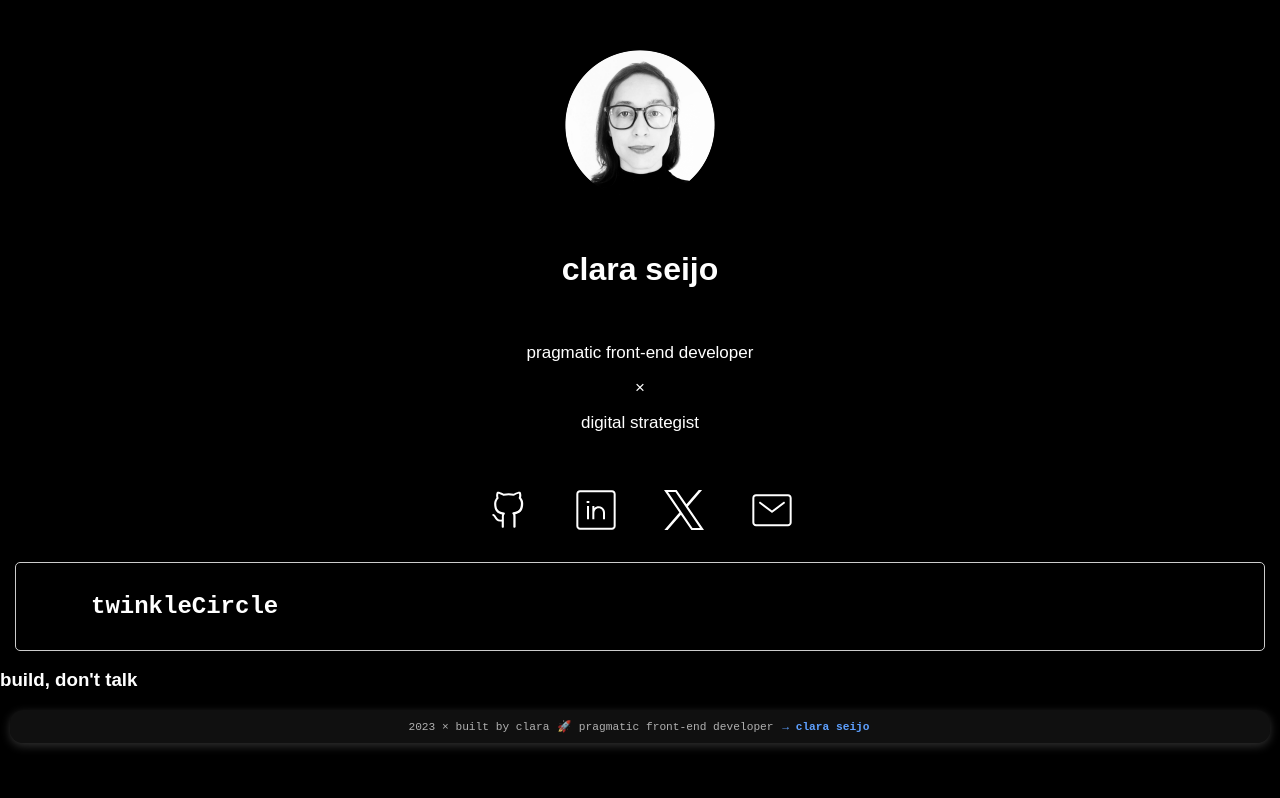
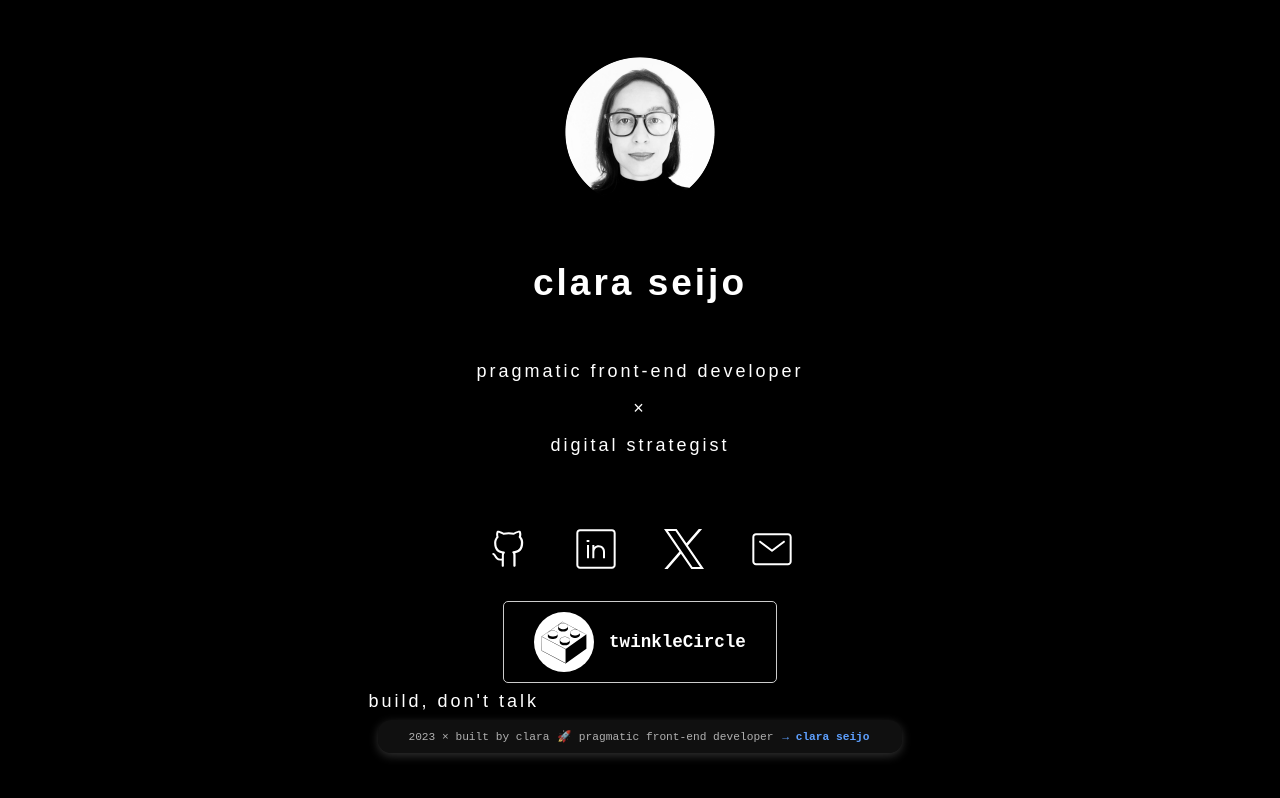
Before and after one commit to clasei/clara, a React (Create React App) app: page / in a window 1280 px wide. Built offline with nearby package versions, Linux system fonts and the light colour scheme.

Commit message:
style updated

```diff
--- a/src/App.css
+++ b/src/App.css
@@ -10,7 +10,11 @@ body {
   display: flex;
   flex-direction: column;
   align-items: center;
+  justify-content: center;
+  flex-wrap: wrap;
   padding: 2rem;
+  height: 100vh;
+  box-sizing: border-box;
 }
 
 a {
--- a/src/components/Header/Header.css
+++ b/src/components/Header/Header.css
@@ -3,6 +3,7 @@
     flex-direction: column;
     align-items: center;
     padding: 50px;
+    margin-bottom: 15px;
     background-color: #000;
     color: #fff;
     justify-content: center;
@@ -17,13 +18,15 @@
 }
 
 h1 {
-    font-size: 32px;
+    font-size: 37px;
+    letter-spacing: 3px;
     padding: 15px;
     padding-bottom: 25px;
 }
 
 p {
-    font-size: 17px;
-    font-weight: lighter;
+    font-size: 18px;
+    letter-spacing: 3px;
+    font-weight: 350;
     line-height: 1px;
 }
--- a/src/components/ProjectLinks/ProjectLinks.css
+++ b/src/components/ProjectLinks/ProjectLinks.css
@@ -1,11 +1,19 @@
 .project-card {
+    display: flex;
+    flex-direction: column;
+    justify-content: center;
+    align-items: center;
+    height: auto;
+    max-width: 50%;
     border: 1px solid #ccc;
-    margin: 15px;
+    margin: 15px auto;
+    gap: 3rem;
     border-radius: 5px;
     transition: all 0.3s;
     cursor: pointer;
     box-shadow: 2px 2px 5px rgba(0,0,0,0.1);
     font-family: 'Courier New', monospace;
+    font-size: 15px;
 }
 
 .project-card:hover {
@@ -19,14 +27,16 @@
 }
 
 .project-logo {
+    padding: 5px;
     width: 50px;
     height: 50px;
     border-radius: 50%;
     margin-right: 15px;
+    background-color: white;
 }
 
 .project-details {
-    padding: 10px;
+    padding: 5px;
     background-color: #f5f5f5;
     border-top: 1px solid #ccc;
 }
--- a/src/components/ProjectLinks/ProjectLinks.js
+++ b/src/components/ProjectLinks/ProjectLinks.js
@@ -13,7 +13,7 @@ const ProjectLinks = ({ project }) => {
         <div className="project-card" onClick={toggleOpen}>
             <div className="project-header">
                 <img src={projectLogo} alt="Project logo" className="project-logo"/>
-                <h2>twinkleCircle</h2>
+                <h3>twinkleCircle</h3>
             </div>
             {isOpen && (
                 <div className="project-details">
--- a/src/components/Quotes/Quotes.css
+++ b/src/components/Quotes/Quotes.css
@@ -1,5 +1,12 @@
 .quotes {
+    display: flex;
+    flex-direction: column;
     justify-content: center;
+    align-items: center;
+    height: auto;
+    max-width: 50%;
+    border: 1px solid #ccc;
+    margin: 15px auto;
     height: auto;
     font-style: italic;
     font-size: 1.2rem;
--- a/src/components/Quotes/Quotes.js
+++ b/src/components/Quotes/Quotes.js
@@ -3,7 +3,7 @@ import React from 'react';
 function Quotes() {
     return (
         <div className="quotes">
-            <h3>build, don't talk</h3>
+            <p>build, don't talk</p>
         </div>
     );
 }
--- a/src/index.css
+++ b/src/index.css
@@ -1,5 +1,13 @@
 body {
   margin: 0;
+  display: flex;
+  flex-direction: column;
+  align-items: center;
+  justify-content: center;
+  flex-wrap: wrap;
+  padding: 2rem;
+  height: 100vh;
+  box-sizing: border-box;
   font-family: -apple-system, BlinkMacSystemFont, 'Segoe UI', 'Roboto', 'Oxygen',
     'Ubuntu', 'Cantarell', 'Fira Sans', 'Droid Sans', 'Helvetica Neue',
     sans-serif;
```
